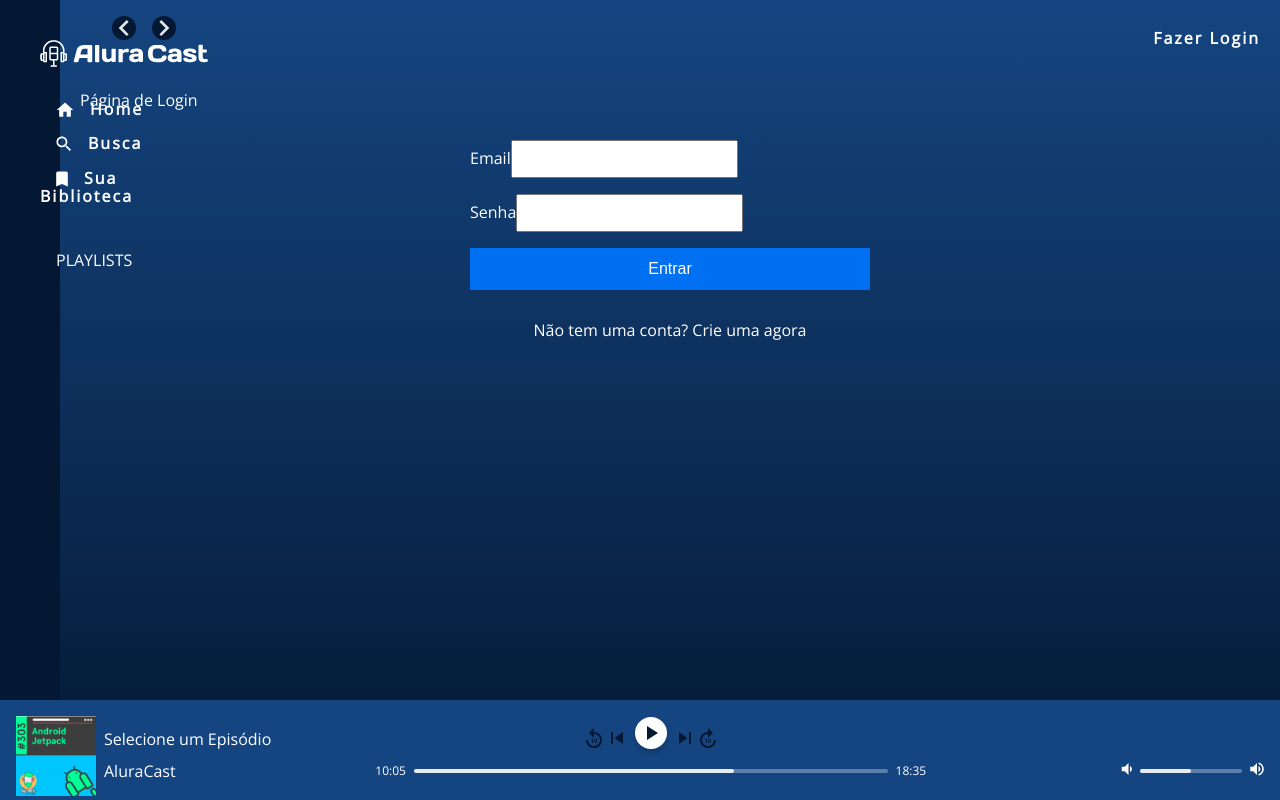
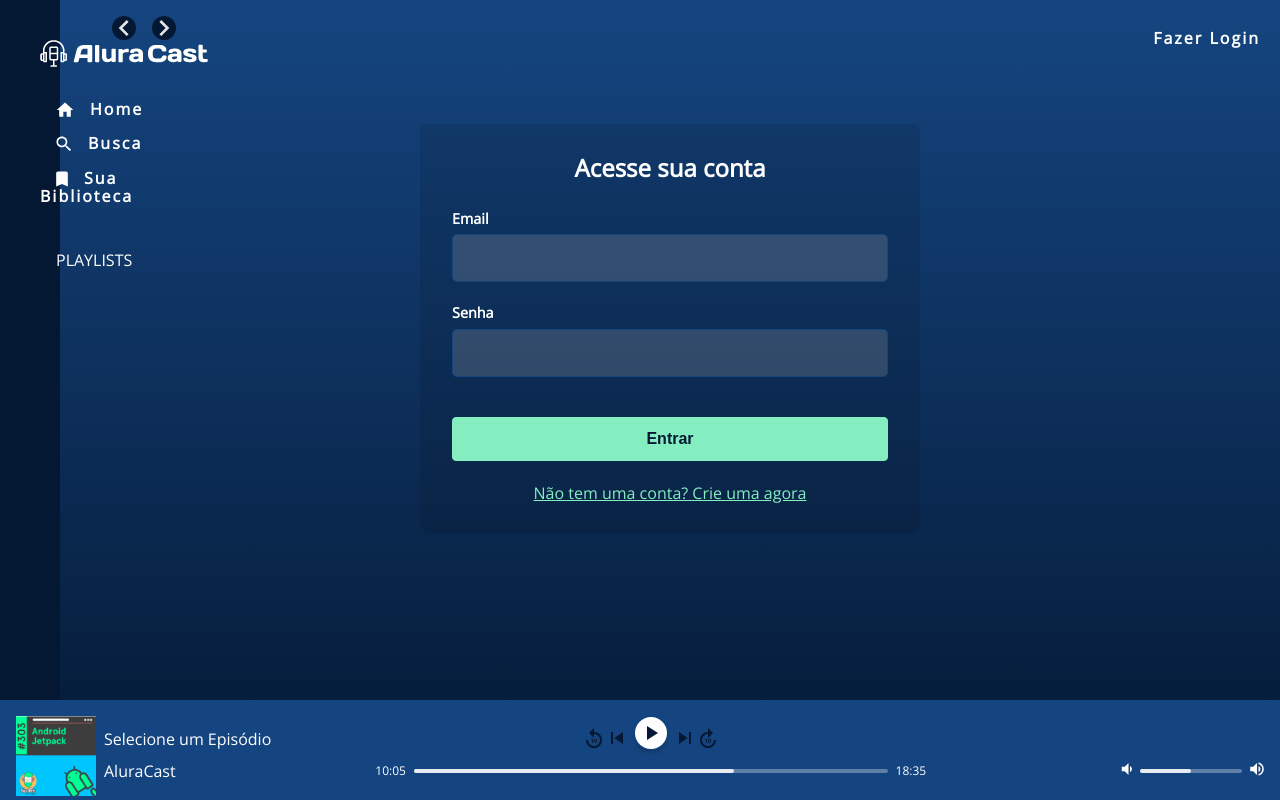
Before and after one commit to ericoliveirajs/aluracast, a Next.js app in the folder aluracast-frontend/: page /login in a window 1280 px wide. Built offline with nearby package versions, Linux system fonts and the light colour scheme; no server answers.

Commit message:
refactor(auth): Refatora CSS das páginas de login/cadastro para CSS Modules. Closes #19

```diff
--- a/aluracast-frontend/src/pages/login.tsx
+++ b/aluracast-frontend/src/pages/login.tsx
@@ -3,6 +3,7 @@ import { useState, FormEvent } from 'react';
 import { useRouter } from 'next/router';
 import Link from 'next/link';
 import Layout from '@/components/Layout';
+import styles from '@/styles/Auth.module.css';
 
 export default function LoginPage() {
   const [email, setEmail] = useState('');
@@ -51,26 +52,6 @@ export default function LoginPage() {
     }
   };
 
-  const formStyle: React.CSSProperties = {
-    display: 'flex',
-    flexDirection: 'column',
-    gap: '1rem',
-    maxWidth: '400px',
-    margin: '2rem auto',
-  };
-  const inputStyle: React.CSSProperties = {
-    padding: '0.5rem',
-    fontSize: '1rem',
-  };
-  const buttonStyle: React.CSSProperties = {
-    padding: '0.75rem',
-    fontSize: '1rem',
-    backgroundColor: isLoading ? '#ccc' : '#0070f3',
-    color: 'white',
-    border: 'none',
-    cursor: isLoading ? 'not-allowed' : 'pointer',
-  };
-
   return (
     <>
       <Head>
@@ -79,27 +60,51 @@ export default function LoginPage() {
 
       <Layout>
         <main>
-          <h1>Página de Login</h1>
+          <div className={styles.container}>
+            <h1 className={styles.title}>Acesse sua conta</h1>
 
-          <form onSubmit={handleSubmit} style={formStyle}>
-            <div>
-              <label htmlFor="email">Email</label>
-              <input id="email" type="email" value={email} onChange={(e) => setEmail(e.target.value)} required style={inputStyle} />
+            <form onSubmit={handleSubmit} className={styles.form}>
+              <div className={styles.formGroup}>
+                <label htmlFor="email" className={styles.label}>Email</label>
+                <input
+                  id="email"
+                  type="email"
+                  value={email}
+                  onChange={(e) => setEmail(e.target.value)}
+                  required
+                  className={styles.inputField}
+                />
               </div>
-            <div>
-              <label htmlFor="password">Senha</label>
-              <input id="password" type="password" value={password} onChange={(e) => setPassword(e.target.value)} required minLength={6} style={inputStyle} />
+
+              <div className={styles.formGroup}>
+                <label htmlFor="password" className={styles.label}>Senha</label>
+                <input
+                  id="password"
+                  type="password"
+                  value={password}
+                  onChange={(e) => setPassword(e.target.value)}
+                  required
+                  minLength={6}
+                  className={styles.inputField}
+                />
               </div>
-            {error && <p style={{ color: 'red' }}>{error}</p>}
-            <button type="submit" disabled={isLoading} style={buttonStyle}>
+
+              {error && <p className={styles.error}>{error}</p>}
+
+              <button
+                type="submit"
+                disabled={isLoading}
+                className={styles.submitButton}
+              >
                 {isLoading ? 'Entrando...' : 'Entrar'}
               </button>
             </form>
 
-          <div style={{ textAlign: 'center', marginTop: '1rem' }}>
+            <div className={styles.link}>
               <Link href="/register">
                 Não tem uma conta? Crie uma agora
               </Link>
+            </div>
           </div>
         </main>
       </Layout>
--- /dev/null
+++ b/aluracast-frontend/src/styles/Auth.module.css
@@ -0,0 +1,94 @@
+.container {
+    max-width: 500px;
+    margin: 2rem auto;
+    padding: 2rem;
+    background-color: rgba(0, 0, 0, 0.1);
+    border-radius: 8px;
+}
+
+.title {
+    font-weight: 700;
+    font-size: 1.5rem;
+    text-align: center;
+    margin-bottom: 2rem;
+}
+
+.form {
+    display: flex;
+    flex-direction: column;
+    gap: 1.5rem;
+}
+
+.formGroup {
+    display: flex;
+    flex-direction: column;
+    gap: 0.5rem;
+}
+
+.label {
+    font-weight: 600;
+    font-size: 0.9rem;
+}
+
+.inputField {
+    background-color: var(--cinza);
+    border: 1px solid var(--azul-medio);
+    border-radius: 5px;
+    padding: 0.75rem 1rem;
+    color: var(--cor-textos);
+    font-family: var(--fonte-textos);
+    font-size: 1rem;
+}
+
+.inputField:focus {
+    outline: none;
+    border-color: var(--verde);
+}
+
+.submitButton {
+    background-color: var(--verde);
+    color: var(--azul-escuro);
+    border: 1px solid var(--verde);
+    padding: 0.75rem 1rem;
+    border-radius: 4px;
+    cursor: pointer;
+    font-weight: 700;
+    font-size: 1rem;
+    transition: background-color 0.2s, color 0.2s;
+    margin-top: 1rem;
+}
+
+.submitButton:hover {
+    background-color: transparent;
+    color: var(--verde);
+}
+
+.submitButton:disabled {
+    background-color: var(--cinza);
+    color: var(--cor-textos);
+    opacity: 0.5;
+    cursor: not-allowed;
+}
+
+.error {
+    color: #ff6b6b;
+    font-size: 0.9rem;
+    text-align: center;
+}
+
+.link {
+    text-align: center;
+    margin-top: 1.5rem;
+}
+
+.link a {
+    color: var(--verde);
+    text-decoration: underline;
+}
+
+.success {
+    color: var(--verde);
+    font-size: 1.1rem;
+    text-align: center;
+    font-weight: 600;
+}
```
Also changed, not shown: aluracast-frontend/src/pages/register.tsx (+34 -33 lines). Lines whose indentation alone changed are shown as unchanged.
